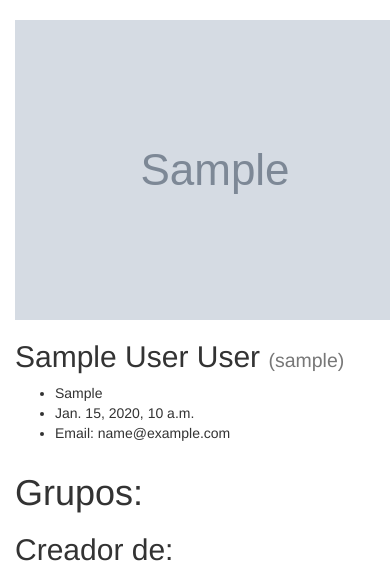
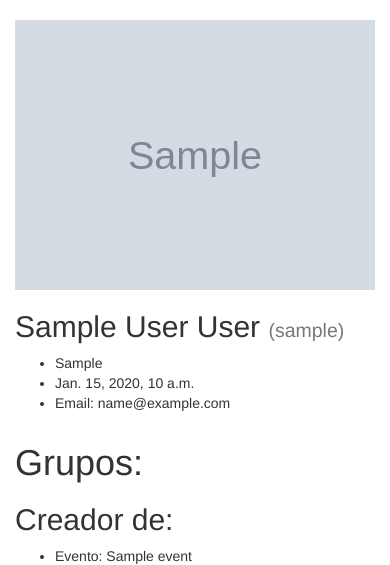
Before and after one commit to schiab8/IngW_old, a Django app: page /profile/ in a window 390 px wide; the page is wider, and only the part inside the window is pictured. Shown: the part 52-617 px from the top of that part. Run offline with Django 3.2, Linux system fonts and the light colour scheme; a user stored in the database is signed in; tables that the repository leaves empty hold one stand-in row (values such as "Sample post"); grey boxes marked "Sample" are stand-in pictures; some libraries are stand-ins or nearby versions.

Commit message:
minicommit: Imagen de perfiles ahora es responsive

```diff
--- a/takuar/sitio/templates/user_profile.html
+++ b/takuar/sitio/templates/user_profile.html
@@ -4,7 +4,7 @@
     <div class="row">
         <div class="col-md-3">
             {% if userProfile.profilePic %}
-            <img src="{{ userProfile.profilePic.image.url }}" >
+            <img class="img-responsive" src="{{ userProfile.profilePic.image.url }}" >
             {% endif %}
             <h2>{{ userProfile.name }} {{ userProfile.lastName }} <small>({{ userProfile.userAuth }}) </small></h2>
 
```
